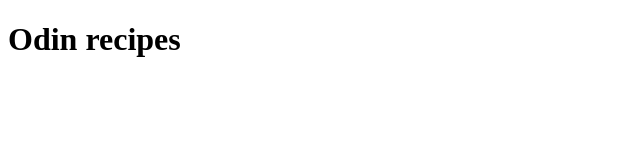
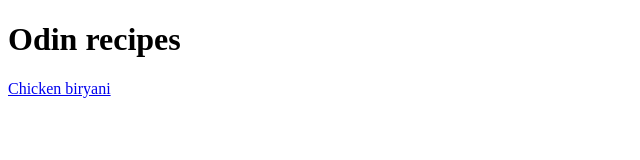
Before and after one commit to Ollimegat/odin-recipes, a plain HTML site: page index.html in a window 1280 px wide. Shown: the whole page, without its empty margins (0-640 px from the left). Drawn offline with Linux system fonts and the light colour scheme.

Commit message:
Add link to new recipe page

```diff
--- a/index.html
+++ b/index.html
@@ -7,6 +7,7 @@
 
     <body>
         <h1>Odin recipes</h1>
+        <p><a href="./recipes/chicken-biryani.html">Chicken biryani</a></p>
     </body>
 
 </html>
```
